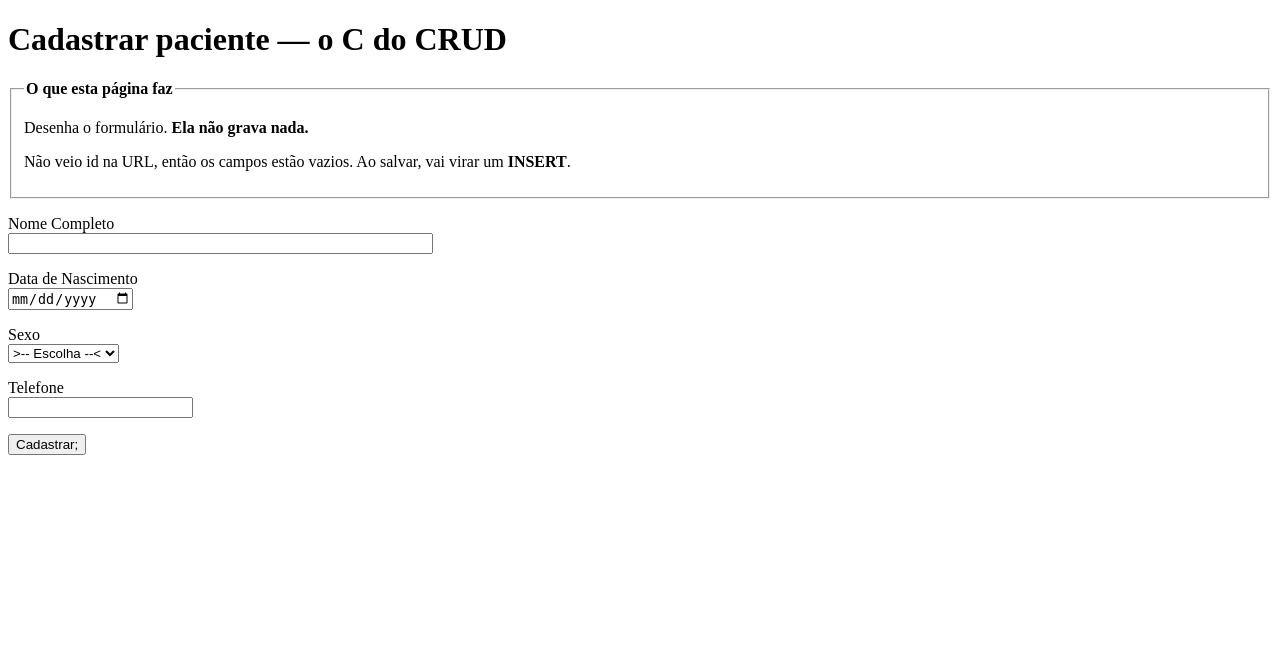
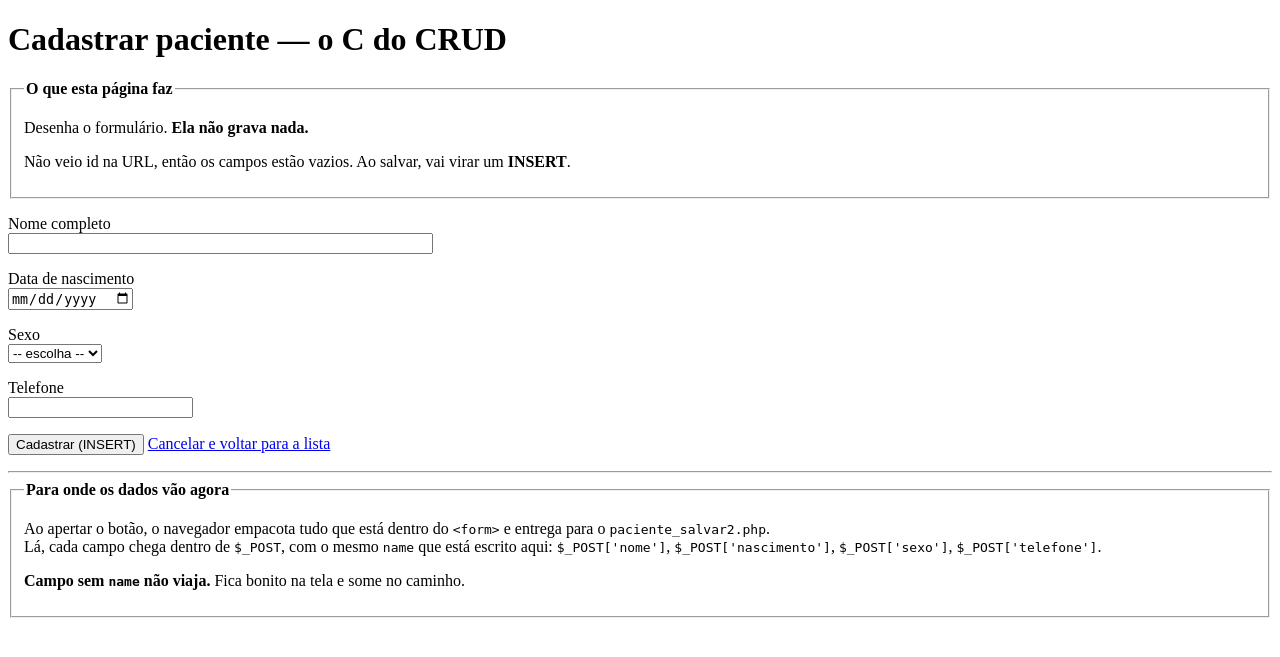
Before and after one commit to AlunoLucasGC/ProntuarioTDSOficial, a PHP site: page /paciente_form2.php in a window 1280 px wide. Shown: the top 657 px of the page. Run offline with PHP 8.4, Linux system fonts and the light colour scheme.

Commit message:
Alterações

```diff
--- a/paciente_form2.php
+++ b/paciente_form2.php
@@ -1,11 +1,24 @@
 <?php
+// ===================================================================
+//  paciente_form2.php   —   versão de estudo, sem CSS
+//
+//  O "C" e o "U" do CRUD, na mesma tela:
+//      sem ?id  ->  formulário VAZIO   -> vai virar INSERT
+//      com ?id  ->  formulário CHEIO   -> vai virar UPDATE
+//
+//  É o mesmo arquivo para as duas coisas. O que muda é UMA pergunta:
+//  veio id na URL ou não veio?
+//
+//  ATENÇÃO: esta tela não grava nada. Ela só desenha o formulário.
+//  Quem grava é o paciente_salvar2.php, para onde o botão aponta.
+// ===================================================================
+
+
 require 'config/conexao.php';
 
 
-
-//PASSO 1: Começar com tudo zerado
-//Se for um cadastro novo, é isto que vai aparecer nos campos
-
+// PASSO 1 — COMEÇAR COM TUDO EM BRANCO.
+// Se for um cadastro novo, é isto que vai aparecer nos campos.
 $id         = 0;
 $nome       = '';
 $nascimento = '';
@@ -14,15 +27,16 @@ $telefone   = '';
 $editando   = false;
 
 
-//Passo 2 - VEIO ID NA URL?
-//paciente_form2.php?id=7 -> $_GET['id'] vale 7.
-//paciente_form2.php      -> $_GET['id'] não existe.
+// PASSO 2 — VEIO ID NA URL?
+// paciente_form2.php?id=7  ->  $_GET['id'] vale 7.
+// paciente_form2.php       ->  $_GET['id'] não existe.
 if (isset($_GET['id'])) {
-    //(int) força o valor a virar número inteiro. Se alguém digitar
-    // >id=abc na barra de endereço, isso vira - e não quebra nada.
+
+    // (int) força o valor a virar número inteiro. Se alguém digitar
+    // ?id=abc na barra de endereço, isso vira 0 e não quebra nada.
     $id = (int) $_GET['id'];
 
-    //Passo 3 - BUSCAR ESSE PACIENTE NO BANCO
+    // PASSO 3 — BUSCAR ESSE PACIENTE NO BANCO.
     //
     // A interrogação é um buraco na consulta. O valor NÃO é colado
     // dentro do texto do SQL: ele é entregue depois, separado, pelo
@@ -30,50 +44,47 @@ if (isset($_GET['id'])) {
     // COALESCE troca nulo por texto vazio ainda no banco. Telefone
     // aceita nulo, e nulo dentro de htmlspecialchars() imprime aviso
     // na tela. Resolvido aqui, o formulário fica limpo.
-
     $sql  = "SELECT id, nome, data_nascimento, sexo,
                     COALESCE(telefone, '') AS telefone
              FROM pacientes
              WHERE id = ?";
 
-    $stmt = mysqli_prepare($conexao, $sql); //Prepara a consulta
-    mysqli_stmt_bind_param($stmt, 'i', $id); // 'i' = o buraco é um inteiro
-    mysqli_stmt_execute($stmt); // Vai para o banco
+    $stmt = mysqli_prepare($conexao, $sql);   // prepara a consulta
+    mysqli_stmt_bind_param($stmt, 'i', $id);  // 'i' = o buraco é um inteiro
+    mysqli_stmt_execute($stmt);               // agora sim vai ao banco
 
     $resultado = mysqli_stmt_get_result($stmt);
-    $paciente = mysqli_fetch_assoc($resultado);
+    $paciente  = mysqli_fetch_assoc($resultado);
     mysqli_stmt_close($stmt);
 
-    //Pediram um id que não existe? Volta para a lista com o recado.
+    // Pediram um id que não existe? Volta para a lista com o recado.
     if (!$paciente) {
         header('Location: paciente_listar2.php?erro=nao_encontrado');
+        exit;
     }
 
-    //PASSO 4 - Jogar o que veio do banco nas variáveis
-    //São as mesma variáveis do passo 1. A diferença é que agora
-    //Elas tem conteúdo - e é esse conteúdo que aparece nos campos
-
-    $nome           = $paciente['nome'];
-    $nascimento     = $paciente['data_nascimento'];
-    $sexo           = $paciente['sexo'];
-    $telefone       = $paciente['telefone'];
-    $editando       = true;
+    // PASSO 4 — JOGAR O QUE VEIO DO BANCO NAS VARIÁVEIS.
+    // São as mesmas variáveis do passo 1. A diferença é que agora
+    // elas têm conteúdo — e é esse conteúdo que aparece nos campos.
+    $nome       = $paciente['nome'];
+    $nascimento = $paciente['data_nascimento'];
+    $sexo       = $paciente['sexo'];
+    $telefone   = $paciente['telefone'];
+    $editando   = true;
 }
 
 mysqli_close($conexao);
-
 ?>
-
 <!DOCTYPE html>
-<html lang="en">
+<html lang="pt-br">
 
 <head>
-    <meta charset="UTF-8">
-    <meta name="viewport" content="width=device-width, initial-scale=1.0">
-    <title><?php echo ($editando ? 'Editar Paciente' : 'Cadastrar paciente'); ?></title>
+    <meta charset="utf-8">
+    <title><?php echo ($editando ? 'Editar paciente' : 'Cadastrar paciente'); ?></title>
 </head>
 
 <body>
+
     <h1>
         <?php
         // O título da tela muda junto. Quem está usando precisa saber se
@@ -124,50 +135,105 @@ mysqli_close($conexao);
        get  -> viajariam na URL, à vista de todos. É o que esta
                própria página usa para receber o ?id.
      ================================================================== -->
+    <form action="paciente_salvar2.php" method="post">
 
-    <form action="paciente_salvar2.php" method="post">
         <?php if ($editando) { ?>
+            <!-- ================================================================
+       O CAMPO ESCONDIDO
+
+       Este campo não aparece na tela, mas viaja junto com o resto.
+       É ele que avisa o paciente_salvar2.php: "não é gente nova,
+       é o paciente de número tal, então faça UPDATE".
+
+       Sem ele, salvar uma edição criaria um paciente repetido.
+       ================================================================ -->
             <input type="hidden" name="id" value="<?php echo $id; ?>">
         <?php } ?>
 
         <p>
-            <label for="nome">Nome Completo</label><br>
+            <label for="nome">Nome completo</label><br>
+            <?php
+            // O value é o que já vem escrito no campo. No cadastro novo ele
+            // está vazio; na edição, traz o que estava gravado.
+            ?>
             <input type="text" id="nome" name="nome" size="50"
                 value="<?php echo htmlspecialchars($nome); ?>">
-
         </p>
 
         <p>
-            <label for="nascimento">Data de Nascimento</label><br>
+            <label for="nascimento">Data de nascimento</label><br>
+            <?php
+            // type="date" abre o calendário do navegador e já entrega a data
+            // no formato aaaa-mm-dd, que é exatamente o que o MySQL espera.
+            ?>
             <input type="date" id="nascimento" name="nascimento"
                 value="<?php echo htmlspecialchars($nascimento); ?>">
         </p>
+
         <p>
             <label for="sexo">Sexo</label><br>
+            <?php
+            // A coluna do banco é ENUM('F','M','O'): só aceita essas três
+            // letras. Por isso a lista tem exatamente essas três opções.
+            // O selected marca a que já está gravada, na hora de editar.
+            ?>
             <select id="sexo" name="sexo">
-                <option value="">>-- Escolha --< </option>
-                <option value="F"><?php if ($sexo == 'F') {
+                <option value="">-- escolha --</option>
+                <option value="F" <?php if ($sexo == 'F') {
                                         echo 'selected';
                                     } ?>>Feminino</option>
-                <option value="M"><?php if ($sexo == 'M') {
+                <option value="M" <?php if ($sexo == 'M') {
                                         echo 'selected';
                                     } ?>>Masculino</option>
-                <option value="O"><?php if ($sexo == 'O') {
+                <option value="O" <?php if ($sexo == 'O') {
                                         echo 'selected';
                                     } ?>>Outro</option>
             </select>
         </p>
+
         <p>
             <label for="telefone">Telefone</label><br>
-            <input type="tel" id="telefone" name="telefone" size="20"
+            <input type="text" id="telefone" name="telefone" size="20"
                 value="<?php echo htmlspecialchars($telefone); ?>">
         </p>
+
         <p>
+            <?php
+            // O texto do botão também muda. É o mesmo botão e o mesmo destino;
+            // só a palavra é diferente, para a pessoa saber o que vai acontecer.
+            ?>
             <button type="submit">
-                <?php echo ($editando ? 'Salvar alterações' : "Cadastrar") ?>;
+                <?php echo ($editando ? 'Salvar alterações (UPDATE)' : 'Cadastrar (INSERT)'); ?>
             </button>
+            <a href="paciente_listar2.php">Cancelar e voltar para a lista</a>
         </p>
+
     </form>
+
+    <hr>
+
+    <fieldset>
+        <legend><b>Para onde os dados vão agora</b></legend>
+        <p>
+            <!-- ATENÇÃO, é a única linha da página com código no lugar de letra.
+         Na linha de baixo, para aparecer na tela a palavra form entre o
+         sinal de menor e o de maior, é preciso escrever esses dois sinais
+         em código. Escritos direto, o navegador entenderia que começou uma
+         etiqueta e abriria um formulário de verdade no meio do texto.
+         Acento é outra história: á, ã e ç vão escritos como são, porque o
+         meta charset utf-8 lá em cima já avisou o navegador em que língua
+         ler este arquivo. -->
+            Ao apertar o botão, o navegador empacota tudo que está dentro do
+            <code>&lt;form&gt;</code> e entrega para o <code>paciente_salvar2.php</code>.<br>
+            Lá, cada campo chega dentro de <code>$_POST</code>, com o mesmo
+            <code>name</code> que está escrito aqui:
+            <code>$_POST['nome']</code>, <code>$_POST['nascimento']</code>,
+            <code>$_POST['sexo']</code>, <code>$_POST['telefone']</code>.
+        </p>
+        <p>
+            <b>Campo sem <code>name</code> não viaja.</b> Fica bonito na tela e some no caminho.
+        </p>
+    </fieldset>
 
 </body>
 
```
Also changed, not shown: paciente_inativar2.php (added, +47 -0 lines), paciente_salvar2.php (+9 -2 lines).
